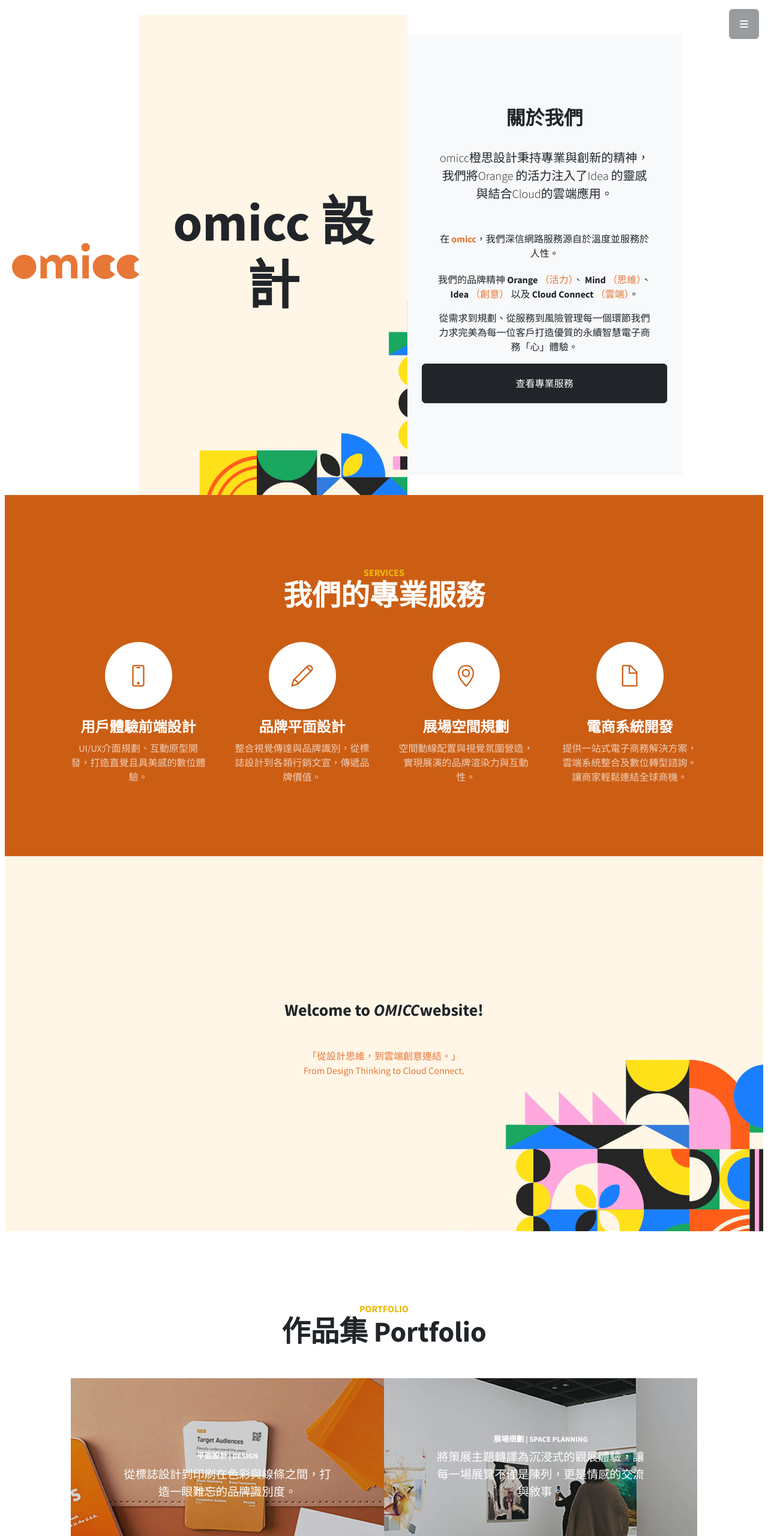
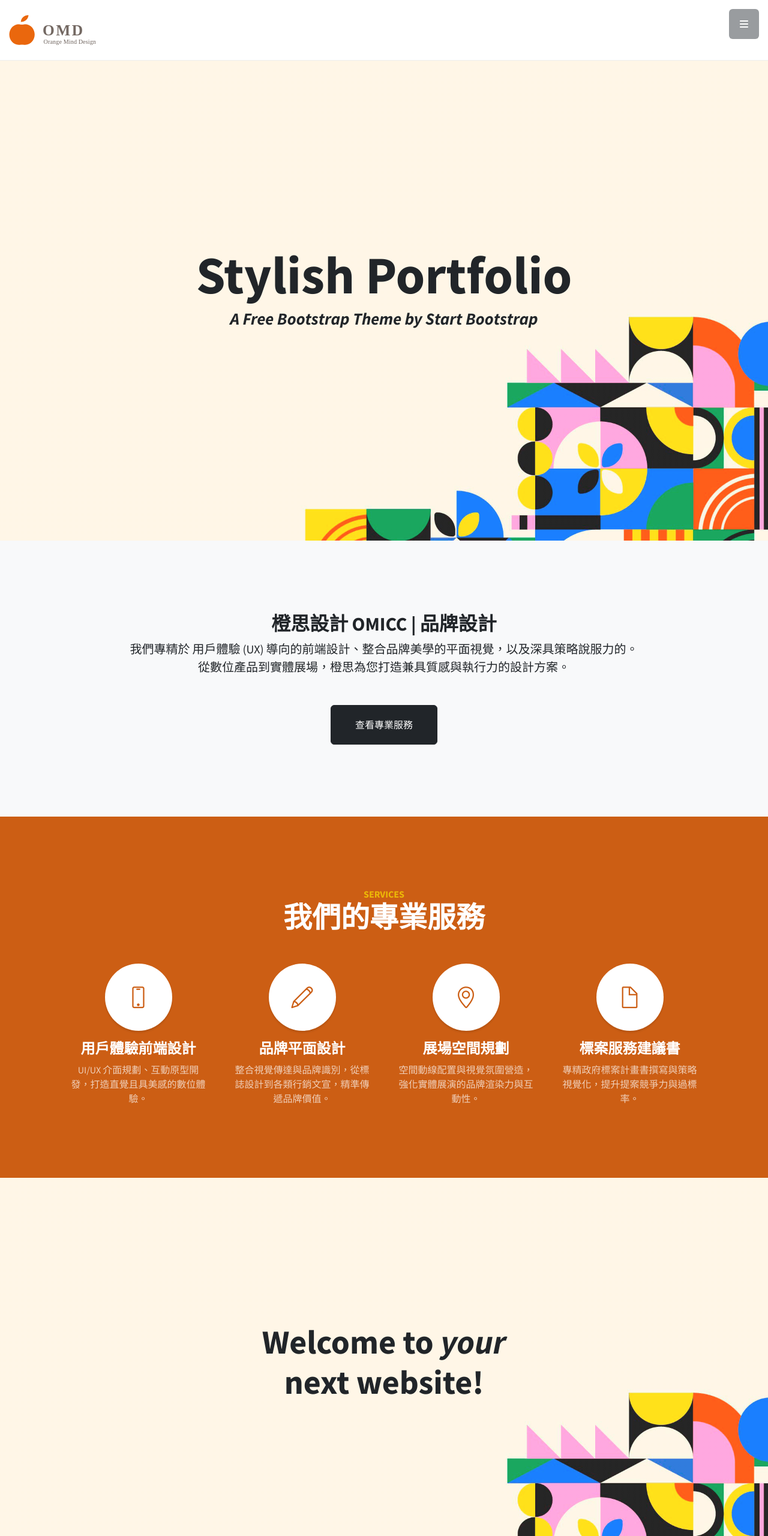
Before and after one commit to HSIEH10/omicc-website, a plain HTML site: page index.html in a window 1280 px wide. Shown: the top 2560 px of the page at 60% size. Drawn offline with nearby package versions, Linux system fonts and the light colour scheme.

Commit message:
Add files via upload

```diff
--- a/index.html
+++ b/index.html
@@ -4,12 +4,12 @@
         <meta charset="utf-8" />
         <meta name="viewport" content="width=device-width, initial-scale=1, shrink-to-fit=no" />
         <meta name="description" content="提供專業用戶體驗前端設計、平面設計及展場空間規劃服務，提供全方位的整合行銷與執行方案" />
-        <meta name="author" content="omicc" />
-        <meta name="keywords" content="omicc">
-        <title>omicc 橙思設計</title>
-        <meta name="google-site-verification" content="I8ASLD97kfBf4TXGK7dKkmXa88JuxR3do36AhXC8wHs" />
-        <meta property="og:title" content="omicc | 整合設計" />
-        <meta property="og:description" content="展場規劃及UI/UX用戶體驗設計。" />
+        <meta name="author" content="橙思設計 OMICC" />
+        <meta name="keywords" content="橙思設計, OMICC, 展場規劃, 平面設計">
+        <title>橙思設計 OMICC</title>
+        <meta name="google-site-verification" content="9zfUz30ZzHCViWQlgF8puU4D3DByq3bVFqkccHYfV40" />
+        <meta property="og:title" content="橙思設計 OMICC | 整合設計" />
+        <meta property="og:description" content="展場規劃及 UI/UX 前端設計。" />
         <meta property="og:url" content="https://hsieh10.github.io/OMD-website/" />
         <meta property="og:type" content="website" />
         <!-- Favicon-->
@@ -23,12 +23,11 @@
         <!-- Core theme CSS (includes Bootstrap)-->
         <link href="css/styles.css" rel="stylesheet" />
     </head>
-
 	 <!-- Navigation-->
         <a class="menu-toggle rounded" href="#"><i class="fas fa-bars"></i></a>
         <nav id="sidebar-wrapper">
             <ul class="sidebar-nav">
-                <li class="sidebar-brand"><a href="#page-top">omicc</a></li>
+                <li class="sidebar-brand"><a href="#page-top">OMICC</a></li>
                 <li class="sidebar-nav-item"><a href="#page-top">Home</a></li>
                 <li class="sidebar-nav-item"><a href="#about">關於我們</a></li>
                 <li class="sidebar-nav-item"><a href="#services">專業服務</a></li>
@@ -36,18 +35,14 @@
                 <li class="sidebar-nav-item"><a href="#contact">聯絡我們</a></li>
             </ul>
         </nav>
-
-<!-- logo-->
-
-<header class="main-header" style=" width: 100%; background-color: rgba(255, 255, 255, 0.95); z-index: 1000; box-shadow: 0 2px 10px rgba(0,0,0,0.1); padding: 25px 8px;">
-
-    <div class="container" style="display: flex; align-items: center; justify-content: space-between;">
-
-        <a href="#page-top" class="logo" style="height: 40px; text-decoration: none; font-family: 'Arial Black', 'Helvetica Neue', Arial, sans-serif; letter-spacing: -2px; line-height: 1 ">
-
-             <img src="assets/img/omicclogo.svg"></a>
-
-
+	<!-- logo-->
+	<header class="main-header">
+    <div class="container">
+        <a href="index.html" class="logo">
+            <img src="assets/img/logo.svg" alt="OMD">
+        </a>
+    </div>
+</header>
 
 
     <body id="page-top">
@@ -55,8 +50,8 @@
         <!-- Header-->
         <header class="masthead d-flex align-items-center" style="display: flex; flex-direction: column; align-items: center; justify-content: center; text-align: center;">
             <div class="container px-4 px-lg-5 text-center">
-                <h1 class="mb-1">omicc 設計</h1>
-                <!-- <h3 class="mb-5"><em>A Free Bootstrap Theme by Start Bootstrap</em></h3> -->
+                <h1 class="mb-1">Stylish Portfolio</h1>
+                <h3 class="mb-5"><em>A Free Bootstrap Theme by Start Bootstrap</em></h3>
 <!--                <a class="btn btn-primary btn-xl" href="#about">Find Out More</a>-->
             </div>
         </header>
@@ -65,25 +60,13 @@
             <div class="container px-4 px-lg-5 text-center">
                 <div class="row gx-4 gx-lg-5 justify-content-center">
                     <div class="col-lg-10">
-    <h2> 關於我們</h2>
-    <br>
+    <h2>橙思設計 OMICC | 品牌設計</h2>
+
     <p class="lead mb-5">
-    omicc橙思設計秉持專業與創新的精神，我們將Orange 的活力注入了Idea 的靈感與結合Cloud的雲端應用。
+        我們專精於 <strong>用戶體驗 (UX) 導向的前端設計</strong>、整合品牌美學的<strong>平面視覺</strong>，以及深具策略說服力的</strong>。
+        <br>從數位產品到實體展場，橙思為您打造兼具質感與執行力的設計方案。
+    </p>
 
-        <p>在 <strong style="color: #E77737;">omicc</strong>，我們深信網路服務源自於溫度並服務於人性。
-    </p>
-    <p style="margin-top: 20px;">
-        我們的品牌精神
-        <span style="font-weight: bold;">Orange</span> <span style="color: #E77737;">（活力）</span>、
-        <span style="font-weight: bold;">Mind</span> <span style="color: #E77737;">（思維）</span>、
-        <span style="font-weight: bold;">Idea</span> <span style="color: #E77737;">（創意）</span>
-        以及 <span style="font-weight: bold;">Cloud Connect</span> <span style="color: #E77737;">（雲端）</span>。
-    </p>
-    <p>從需求到規劃、從服務到風險管理每一個環節我們力求完美為每一位客戶打造優質的永續智慧電子商務「心」體驗。</p>
-    </p>
-</div>
-
-  <br>
     <a class="btn btn-dark btn-xl" href="#services">查看專業服務</a>
 </div>
                 </div>
@@ -100,22 +83,22 @@
                     <div class="col-lg-3 col-md-6 mb-5 mb-lg-0">
                 <span class="service-icon rounded-circle mx-auto mb-3"><i class="icon-screen-smartphone"></i></span>
                 <h4><strong>用戶體驗前端設計</strong></h4>
-                <p class="text-faded mb-0">UI/UX介面規劃、互動原型開發，打造直覺且具美感的數位體驗。</p>
+                <p class="text-faded mb-0">UI/UX 介面規劃、互動原型開發，打造直覺且具美感的數位體驗。</p>
             </div>
             <div class="col-lg-3 col-md-6 mb-5 mb-lg-0">
                 <span class="service-icon rounded-circle mx-auto mb-3"><i class="icon-pencil"></i></span>
                 <h4><strong>品牌平面設計</strong></h4>
-                <p class="text-faded mb-0">整合視覺傳達與品牌識別，從標誌設計到各類行銷文宣，傳遞品牌價值。</p>
+                <p class="text-faded mb-0">整合視覺傳達與品牌識別，從標誌設計到各類行銷文宣，精準傳遞品牌價值。</p>
             </div>
             <div class="col-lg-3 col-md-6 mb-5 mb-md-0">
                 <span class="service-icon rounded-circle mx-auto mb-3"><i class="icon-location-pin"></i></span>
                 <h4><strong>展場空間規劃</strong></h4>
-                <p class="text-faded mb-0">空間動線配置與視覺氛圍營造，實現展演的品牌渲染力與互動性。</p>
+                <p class="text-faded mb-0">空間動線配置與視覺氛圍營造，強化實體展演的品牌渲染力與互動性。</p>
             </div>
                     <div class="col-lg-3 col-md-6">
                 <span class="service-icon rounded-circle mx-auto mb-3"><i class="icon-doc"></i></span>
-                <h4><strong>電商系統開發</strong></h4>
-                <p class="text-faded mb-0">提供一站式電子商務解決方案，雲端系統整合及數位轉型諮詢。讓商家輕鬆連結全球商機。</p>
+                <h4><strong>標案服務建議書</strong></h4>
+                <p class="text-faded mb-0">專精政府標案計畫書撰寫與策略視覺化，提升提案競爭力與過標率。</p>
             </div>
                 </div>
             </div>
@@ -123,13 +106,12 @@
         <!-- Callout-->
         <section class="callout" style="display: flex; flex-direction: column; align-items: center; justify-content: center; text-align: center;">
             <div class="container px-4 px-lg-5 text-center">
-                <h3 class="mx-auto mb-5">
+                <h2 class="mx-auto mb-5">
                     Welcome to
-                    <em>OMICC</em>website!
-                </h3>
-                <p style="color: #E77737;">「從設計思維，到雲端創意連結。」
-                    <br> From Design Thinking to Cloud Connect.
-                </p>
+                    <em>your</em>
+                    next website!
+                </h2>
+<!--                <a class="btn btn-primary btn-xl" href="https://startbootstrap.com/theme/stylish-portfolio/">Download Now!</a>-->
             </div>
         </section>
         <!-- Portfolio-->
@@ -144,8 +126,8 @@
                         <a class="portfolio-item" href="#!">
                             <div class="caption">
                                 <div class="caption-content">
-                                    <div class="h2">平面設計 | Design</div>
-                                    <p class="mb-0">從標誌設計到印刷在色彩與線條之間，打造一眼難忘的品牌識別度。</p>
+                                    <div class="h2">平面設計 | Graphic Design</div>
+                                    <p class="mb-0">從標誌設計到印刷媒介，我們在色彩與線條之間，打造一眼難忘的品牌識別度。</p>
                                 </div>
                             </div>
                             <img class="img-fluid" src="assets/img/portfolio-1.jpg" alt="..." />
@@ -156,7 +138,7 @@
                             <div class="caption">
                                 <div class="caption-content">
                                     <div class="h2">展場規劃 | Space Planning</div>
-                                    <p class="mb-0">將策展主題轉譯為沉浸式的觀展體驗，讓每一場展覽不僅是陳列，更是情感的交流與敘事。</p>
+                                    <p class="mb-0">打破空間的邊界，將策展主題轉譯為沉浸式的觀展體驗。從動線引導到燈光氛圍，讓每一場展覽不僅是物件的陳列，更是情感的交流與敘事。</p>
                                 </div>
                             </div>
                             <img class="img-fluid" src="assets/img/portfolio-2.jpg" alt="..." />
@@ -167,7 +149,7 @@
                             <div class="caption">
                                 <div class="caption-content">
                                     <div class="h2">全方位整合 | Creative Solution</div>
-                                    <p class="mb-0">結合平面美學、空間感官我們提供跨領域的創意解方。無論是從零到一的品牌建立!</p>
+                                    <p class="mb-0">結合平面美學、空間感官與數位邏輯，我們提供跨領域的創意解方。無論是從零到一的品牌建立，或是既有場景的數位轉型!</p>
                                 </div>
                             </div>
                             <img class="img-fluid" src="assets/img/portfolio-3.jpg" alt="..." />
@@ -177,8 +159,8 @@
                         <a class="portfolio-item" href="#!">
                             <div class="caption">
                                 <div class="caption-content">
-                                    <div class="h2">用戶體驗 | UX / UI </div>
-                                    <p class="mb-0">專注於用戶行為與介面美學的平衡，為數位產品打造直覺、流暢且具商業價值的操作體驗。</p>
+                                    <div class="h2">用戶體驗 | UX / UI Design</div>
+                                    <p class="mb-0">專注於行為邏輯與介面美學的完美平衡。我們透過深入的用戶研究與原型測試，化繁為簡，為數位產品打造直覺、流暢且具備商業價值的操作體驗。</p>
                                 </div>
                             </div>
                             <img class="img-fluid" src="assets/img/portfolio-4.jpg" alt="..." />
@@ -189,16 +171,16 @@
         </section>
         <!-- Call to Action-->
         <section class="content-section bg-primary text-white" style="display: flex; flex-direction: column; align-items: center; justify-content: center; text-align: center;">
-            <div class="container px-4 px-lg-5 text-center" id="contact">
+            <div class="container px-4 px-lg-5 text-center">
     <h2 class="mb-4">歡迎洽談合作</h2>
 
     <a class="btn btn-xl btn-light me-4" href="mailto:vivihsieh10@gmail.com">聯絡我們</a>
 
-    <a class="btn btn-xl btn-dark" href="mailto:vivihsieh10@gmail.com?subject=設計服務或活動規劃洽詢">專案諮詢</a>
+    <a class="btn btn-xl btn-dark" href="mailto:vivihsieh10@gmail.com?subject=設計服務或標案規劃洽詢">專案諮詢</a>
 </div>
         </section>
         <!-- Map-->
-        <div class="map"  style="display: flex; flex-direction: column; align-items: center; justify-content: center; text-align: center;">
+        <div class="map" id="contact" style="display: flex; flex-direction: column; align-items: center; justify-content: center; text-align: center;">
            <iframe src="https://www.google.com/maps/embed?pb=!1m18!1m12!1m3!1d14463.969459811655!2d121.43477891953!3d25.000375394185433!2m3!1f0!2f0!3f0!3m2!1i1024!2i768!4f13.1!3m3!1m2!1s0x34681d4d60315169%3A0x42509d91c78dd8e2!2zMjIw5paw5YyX5biC5p2_5qmL5Y2A5aSn6KeA6Lev5LqM5q61!5e0!3m2!1szh-TW!2stw!4v1773721095183!5m2!1szh-TW!2stw" style="border:0;" allowfullscreen="" loading="lazy" referrerpolicy="no-referrer-when-downgrade"></iframe>
             <br />
 <!--            <small><a href="https://maps.google.com/maps?f=q&amp;source=embed&amp;hl=en&amp;geocode=&amp;q=Twitter,+Inc.,+Market+Street,+San+Francisco,+CA&amp;aq=0&amp;oq=twitter&amp;sll=28.659344,-81.187888&amp;sspn=0.128789,0.264187&amp;ie=UTF8&amp;hq=Twitter,+Inc.,+Market+Street,+San+Francisco,+CA&amp;t=m&amp;z=15&amp;iwloc=A"></a></small>-->
@@ -221,8 +203,7 @@
                     </li>
 -->
                 </ul>
-
-                <p class="text-muted small mb-0">Copyright &copy; omicc 橙思設計 2025</p>
+                <p class="text-muted small mb-0">Copyright &copy; Orange Mind Idea Cloud Center 2025</p>
             </div>
         </footer>
         <!-- Scroll to Top Button-->
```
